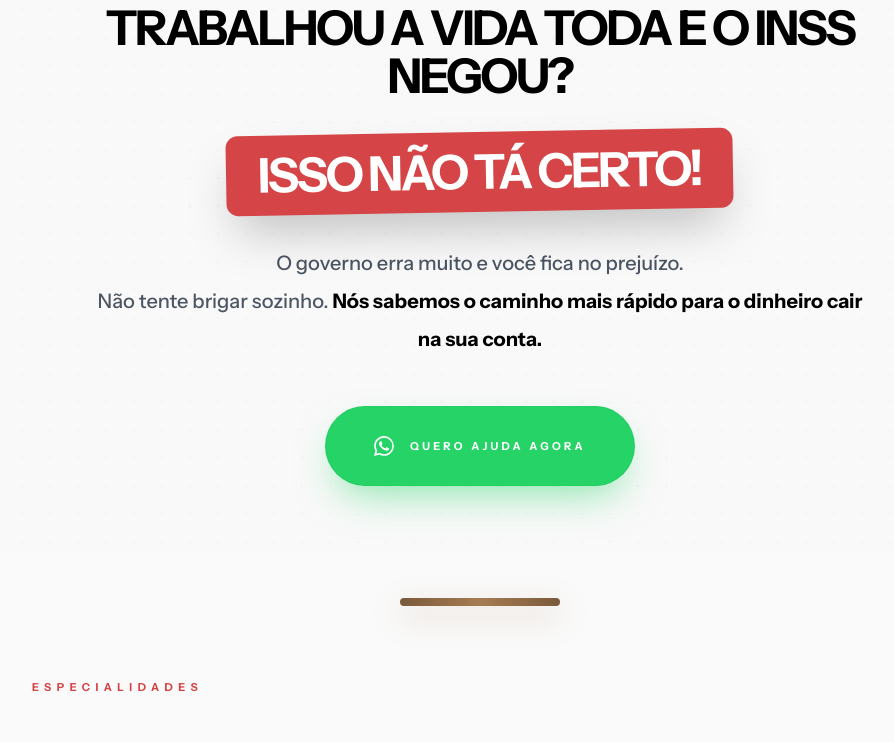
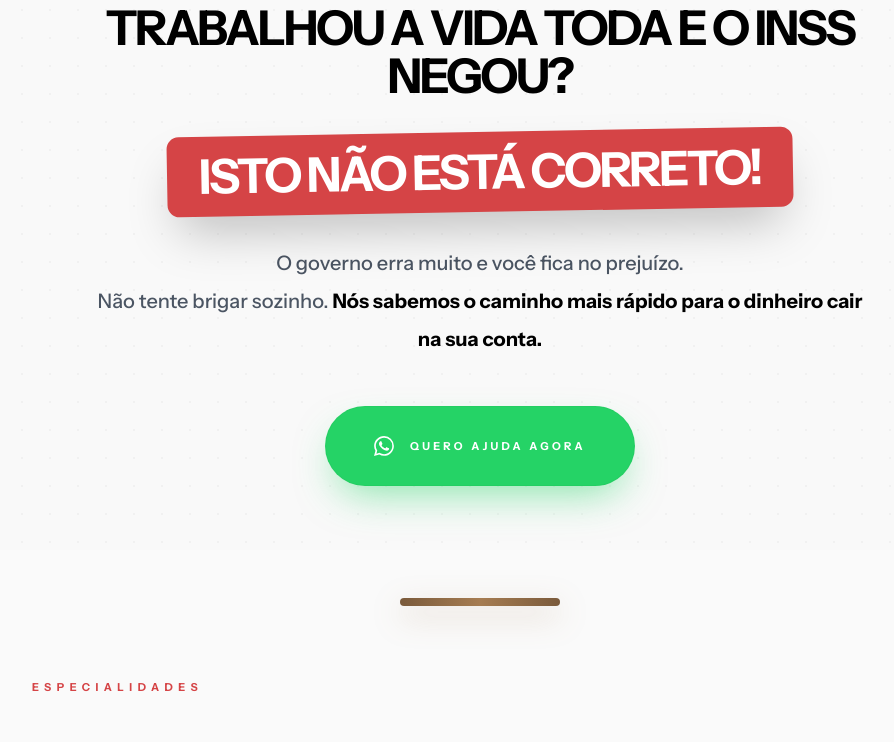
Before and after one commit to t0non/Advogado, a Next.js app: page / in a window 1280 px wide. Shown: the part 860-1602 px from the top of the page, without its empty margins (160-1054 px from the left). Built offline with nearby package versions, Linux system fonts and the light colour scheme.

Commit message:
Versao 2.0

```diff
--- a/src/app/page.tsx
+++ b/src/app/page.tsx
@@ -112,7 +112,7 @@
             <h2 className="section-title text-black">
               Trabalhou a vida toda e o INSS negou? <br/>
               <span className="inline-block bg-accent text-white px-8 py-4 mt-8 -rotate-1 shadow-2xl font-black rounded-[12px]">
-                Isso não tá certo!
+                Isto não está correto!
               </span>
             </h2>
             <p className="section-paragraph text-gray-600 max-w-3xl mx-auto">
@@ -289,7 +289,7 @@
       {/* Seção de Mapa */}
       <section className="py-12 md:py-16 bg-offwhite page-margins">
         <div className="w-full text-center space-y-8">
-          <h2 className="section-title text-black">Onde a gente fica</h2>
+          <h2 className="section-title text-black">Nossa Localização</h2>
           <p className="section-paragraph text-gray-600 max-w-2xl mx-auto">
             Se preferir, venha tomar um café com a gente. É fácil de chegar.
           </p>
```
